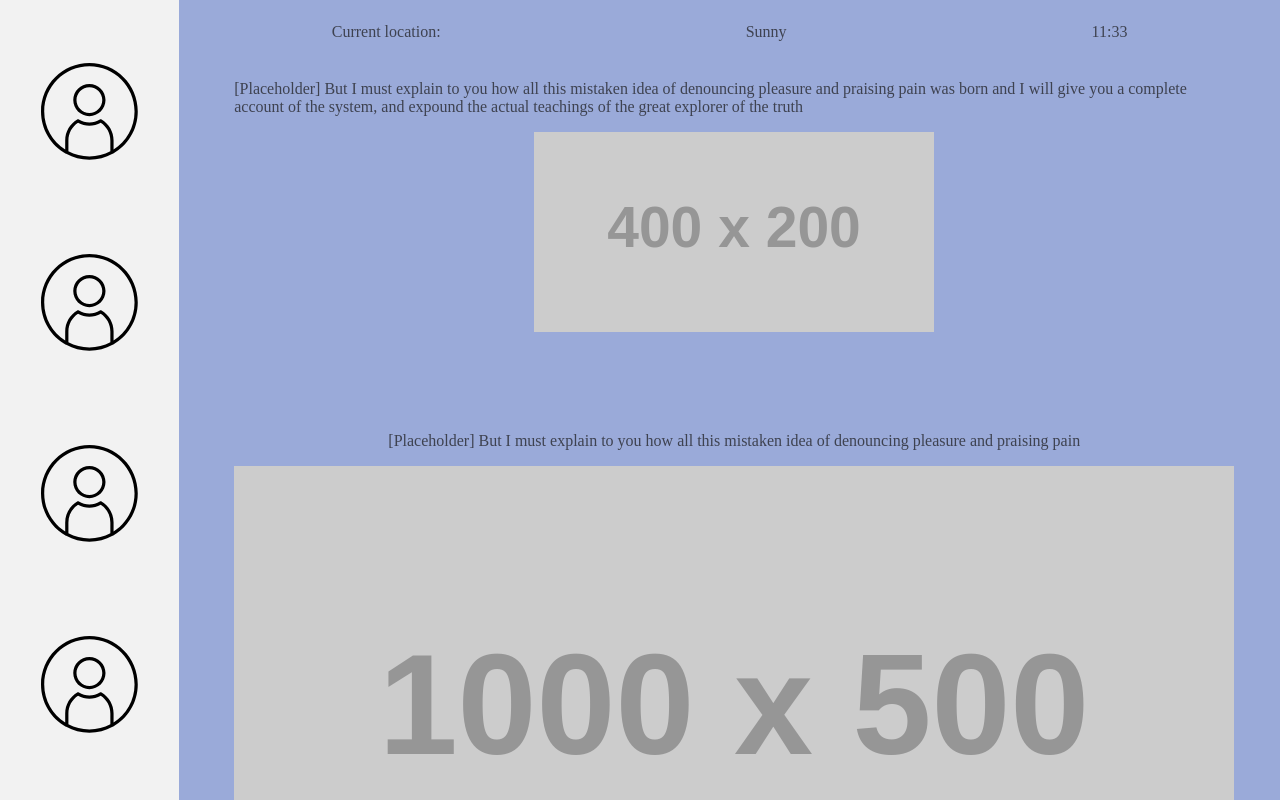
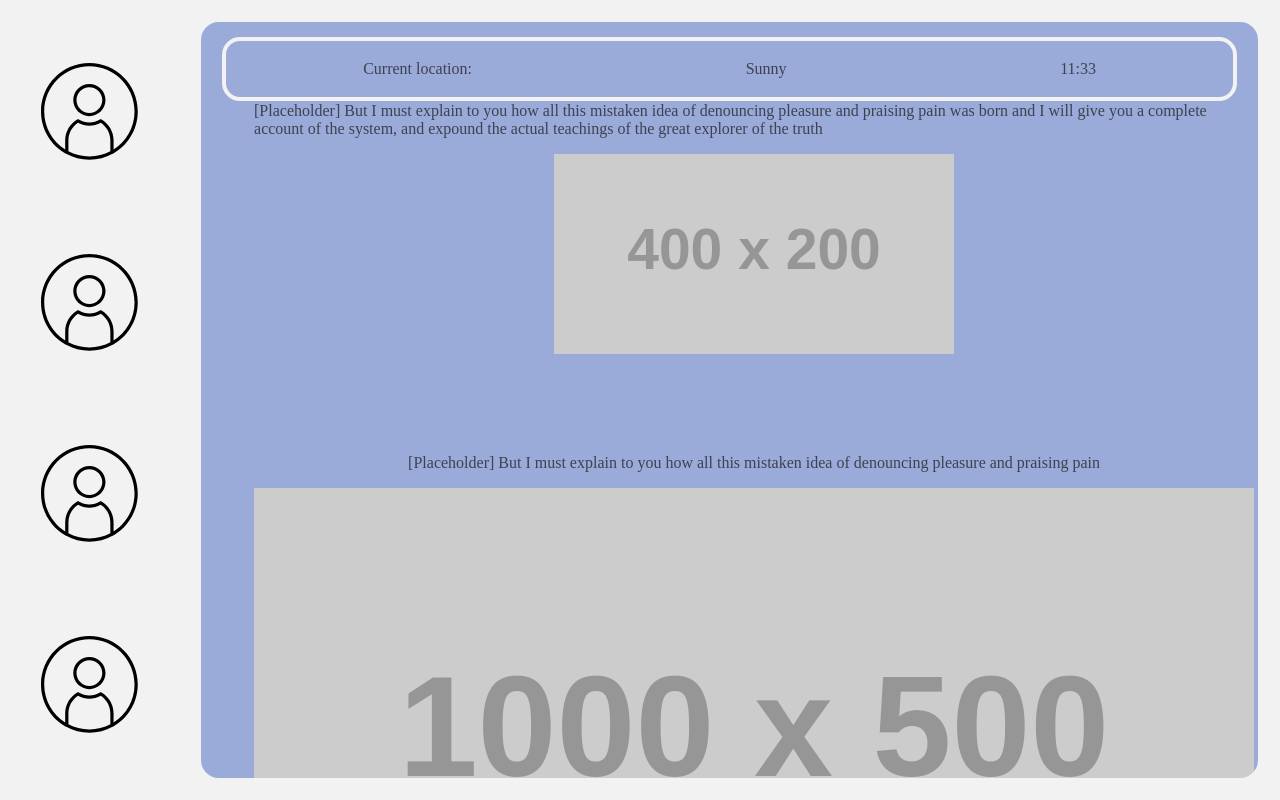
Before and after one commit to LeonardoMussatto/Connecting, a React (Create React App) app in the folder connecting/: page /story in a window 1280 px wide. Built offline with nearby package versions, Linux system fonts and the light colour scheme.

Commit message:
Update style
Put each story in a card-like container
Add border to header
Add color to selected icon (not definitive)

```diff
--- a/connecting/src/Components/Shared/ChPlaceholder.js
+++ b/connecting/src/Components/Shared/ChPlaceholder.js
@@ -4,9 +4,11 @@ import { Link } from "react-router-dom"
 
 const ChPlaceholder = (props) => {
   let icon = {
-    width    :  props.width,
-    position :  props.position,
-    top      :  props.top,
+    width           :  props.width,
+    position        :  props.position,
+    top             :  props.top,
+    borderRadius    :  "100%",
+    backgroundColor :  props.selected
   }
   return (
     <Link to={props.link} style={icon}>
--- a/connecting/src/Helpers/Theme.js
+++ b/connecting/src/Helpers/Theme.js
@@ -54,22 +54,27 @@ theme.story = {
   page:{
     ...theme.common.general,
     backgroundColor :  "#f2f2f2",
+    borderColor     :  "#f2f2f2", //each story will probably have a different border color, maybe a gradient - page background is not bad though
     color           :  "#3E4250"
   },
   ch1: {
     backgroundColor :  "#A0D9CE",
+    borderColor     :  "#f2f2f2",
     color           :  "#3E4250"
   },
   ch2: {
     backgroundColor :  "#F2D0E3",
+    borderColor     :  "#f2f2f2",
     color           :  "#3E4250"
   },
   ch3: {
     backgroundColor :  "#9AAAD9",
+    borderColor     :  "#f2f2f2",
     color           :  "#3E4250"
   },
   ch4: {
     backgroundColor :  "#FFCB77",
+    borderColor     :  "#f2f2f2",
     color           :  "#3E4250"
   }
 }
--- a/connecting/src/Pages/Story.js
+++ b/connecting/src/Pages/Story.js
@@ -48,9 +48,8 @@ const Story = () => {
     padding             :  "0",
     display             :  "grid",
     gridTemplateColumns :  "minmax(80px, 14vw) auto",
-    gridTemplateRows    :  "4rem calc(100vh - 4rem)",
+    gridTemplateRows: "100vh",
     gridTemplateAreas   :  `
-      "nav header"
       "nav story"
     `
   }
@@ -60,38 +59,59 @@ const Story = () => {
     display    :  "grid",
     placeItems :  "center center"
   }
-  let header = {
+  let content = {
+    div: {
+      display: "grid",
+      gridTemplateRows    :  "4rem calc(100vh - 4rem)",
+      gridTemplateColumns :  "1fr",
+      gridTemplateAreas   : `
+        "header"
+        "cards"
+        `,
+      margin          :  "2%",
+      borderRadius    :  "18px",
+      backgroundColor :  story.backgroundColor,
+      color           :  story.color,
+      overflow        :  "auto"
+    },
+    header: {
       backgroundColor     :  story.backgroundColor,
+      margin              :  "0 2%",
       gridArea            :  "header",
       display             :  "grid",
       placeItems          :  "center center",
-    gridTemplateColumns :  "auto-fill",
-    gridAutoFlow        :  "column"
-  }
-  let content = {
-    backgroundColor :  story.backgroundColor,   //it will actually be a state and change accordingly to the displayed story
-    color           :  story.color,
-    gridArea        :  "story",
+      gridTemplateColumns :  "repeat(1fr)",
+      gridAutoFlow        :  "column",
+      position            :  "sticky",
+      top                 :  "2%",
+      borderRadius        :  "18px",
+      borderStyle         :  "solid",
+      borderWidth         :  "4px",
+      borderColor         :  story.borderColor,
+    },
+    cards: {
+      gridArea        :  "cards",
       display         :  "grid",
       placeItems      :  "center start",
       rowGap          :  "10vh",
       padding         :  "0 5%",
-    overflow        :  "auto"
+    },
   }
   return (
     <div style={page}>
-      <header style = {header}>
+      <nav style={nav}>
+        <Ch width={"60%"} link={location.hash === "#1" ? "/app" : "/story#1"} selected={location.hash === "#1" ? story.backgroundColor : theme.page.backgroundColor}/>
+        <Ch width={"60%"} link={location.hash === "#2" ? "/app" : "/story#2"} selected={location.hash === "#2" ? story.backgroundColor : theme.page.backgroundColor}/>
+        <Ch width={"60%"} link={location.hash === "#3" ? "/app" : "/story#3"} selected={location.hash === "#3" ? story.backgroundColor : theme.page.backgroundColor}/>
+        <Ch width={"60%"} link={location.hash === "#4" ? "/app" : "/story#4"} selected={location.hash === "#4" ? story.backgroundColor : theme.page.backgroundColor}/>
+      </nav>
+      <div style={content.div}>
+        <header style={content.header}>
           <Location />
           <Weather />
           <Time />
         </header>
-      <nav style={nav}>
-        <Ch width={"60%"} link={location.hash === "#1" ? "/app" : "/story#1"} />
-        <Ch width={"60%"} link={location.hash === "#2" ? "/app" : "/story#2"} />
-        <Ch width={"60%"} link={location.hash === "#3" ? "/app" : "/story#3"} />
-        <Ch width={"60%"} link={location.hash === "#4" ? "/app" : "/story#4"} />
-      </nav>
-      <main style={content}>
+        <main style={content.cards}>
           <Card
             txtLength = {"long"}
             imgWidth  = {"400"}
@@ -106,11 +126,12 @@ const Story = () => {
           />
           <Card
             txtLength = {"long"}
-          imgWidth  = {"600"}
-          imgHeight = {"600"}
+            imgWidth  = {"60%"}
+            imgHeight = {"60%"}
             imgColor  = {"f2f2f2"}
           />
         </main>
+      </div>
     </div>
   )
 }
```
Lines whose indentation alone changed are shown as unchanged.
